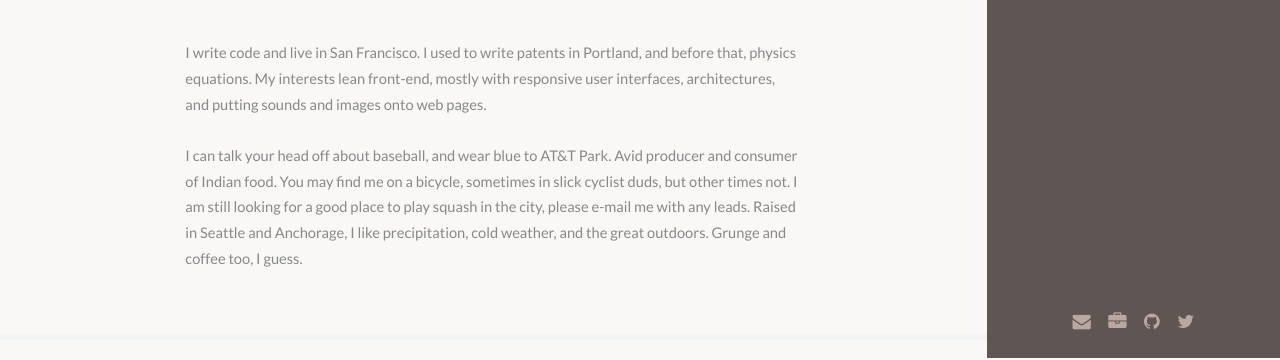
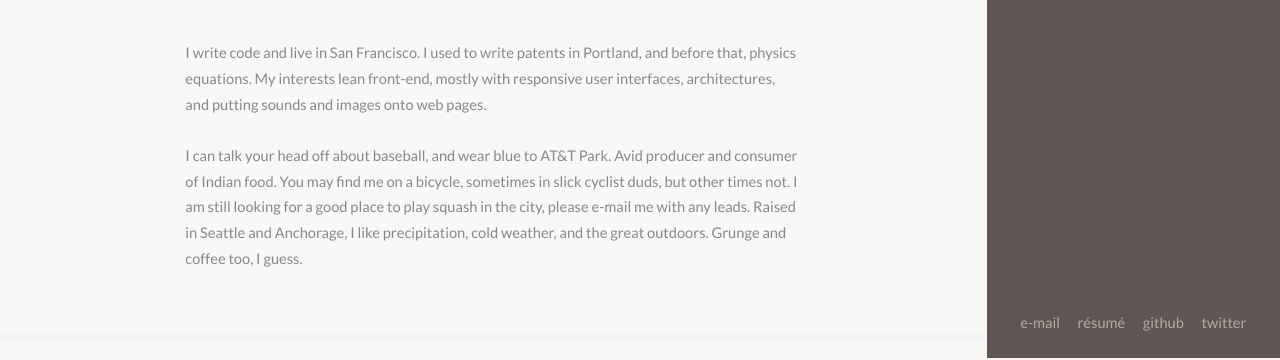
Before and after one commit to gmkohler/gmkohler.github.io, a plain HTML site: page index.html in a window 1280 px wide. Shown: the part 442-802 px from the top of the page. Drawn offline with Linux system fonts and the light colour scheme.

Commit message:
change link-icons to words

```diff
--- a/assets/css/main.css
+++ b/assets/css/main.css
@@ -1567,7 +1567,8 @@
 		-webkit-transition: color 0.2s ease-in-out, border-color 0.2s ease-in-out;
 		-ms-transition: color 0.2s ease-in-out, border-color 0.2s ease-in-out;
 		transition: color 0.2s ease-in-out, border-color 0.2s ease-in-out;
-		border-bottom: solid 1px #e4e4e4;
+		/*border-bottom: solid 1px #e4e4e4;*/
+		border-bottom:none;
 		color: inherit;
 		text-decoration: none;
 	}
@@ -2053,6 +2054,9 @@
 		margin: 0 0 2.25em 0;
 		padding-left: 1em;
 	}
+		a.icon-link {
+			text-decoration:none;
+		}
 
 		ul li {
 			padding-left: 0.5em;
--- a/index.html
+++ b/index.html
@@ -32,10 +32,30 @@
 				</nav>
 				<footer>
 					<ul class="icons">
-						<li><a href="mailto:gregorykohler@gmail.com" class="icon fa-envelope"><span class="label">Email</span></a></li>
-						<li><a href="assets/pdf/kohler_resume.pdf" class="icon fa-briefcase"><span class="label">Résumé</span></a></li>
-						<li><a href="http://github.com/gmkohler" class="icon fa-github"><span class="label">Github</span></a></li>
-						<li><a href="http://twitter.com/_gmkohler" class="icon fa-twitter"><span class="label">Twitter</span></a></li>
+						<li>
+						  <a href="mailto:gregorykohler@gmail.com"
+							   class="icon-link">
+						    <span class="label">e-mail</span>
+						  </a>
+					   </li>
+						<li>
+						  <a href="assets/pdf/kohler_resume.pdf"
+							 class="icon-link">
+						    <span class="label">résumé</span>
+						  </a>
+						</li>
+						<li>
+							<a href="http://github.com/gmkohler"
+							   class="icon-link">
+								<span class="label">github</span>
+							</a>
+						</li>
+						<li>
+							<a href="http://twitter.com/_gmkohler"
+							   class="icon-link">
+								<span class="label">twitter</span>
+							</a>
+						</li>
 					</ul>
 				</footer>
 			</section>
```
